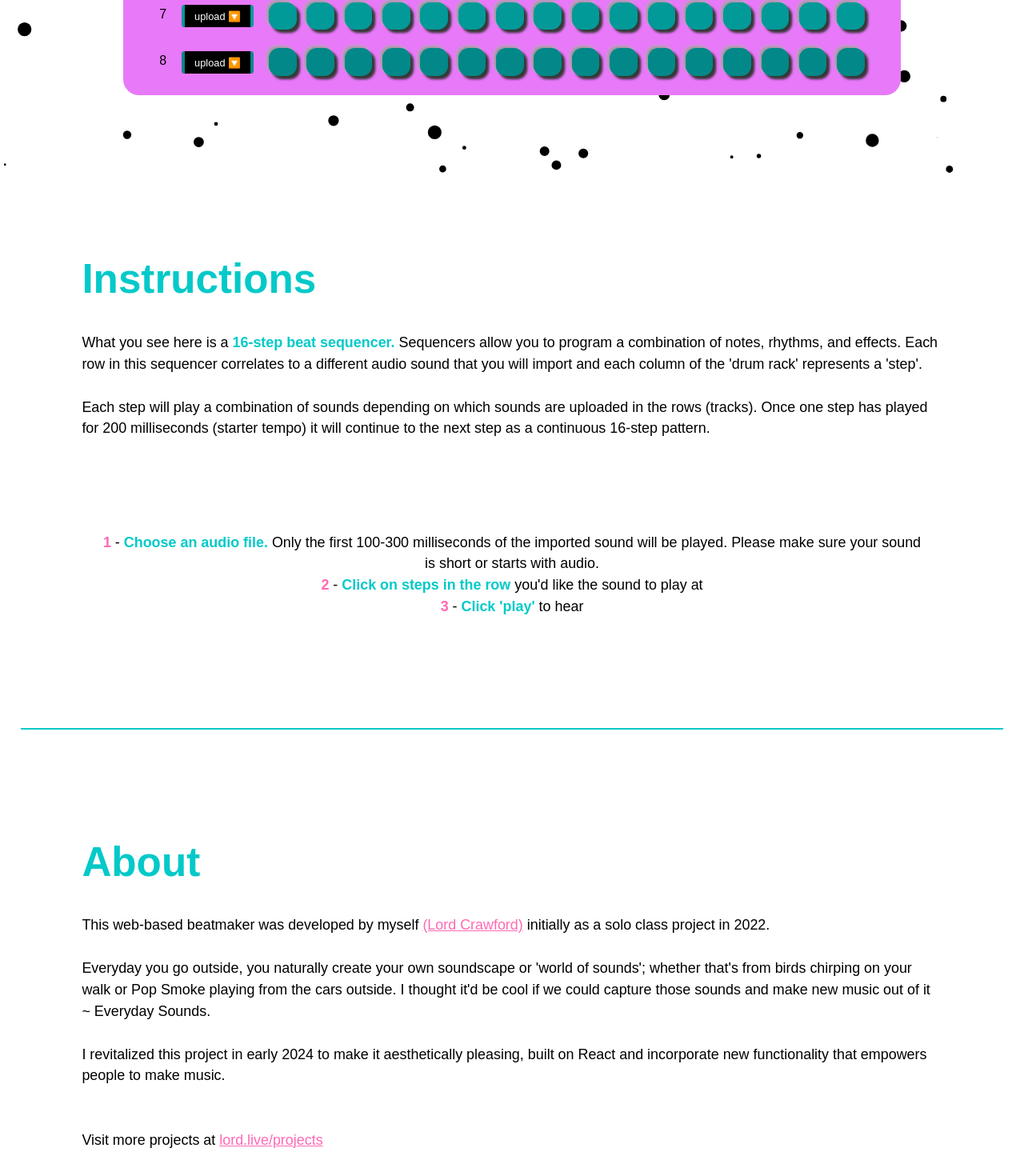
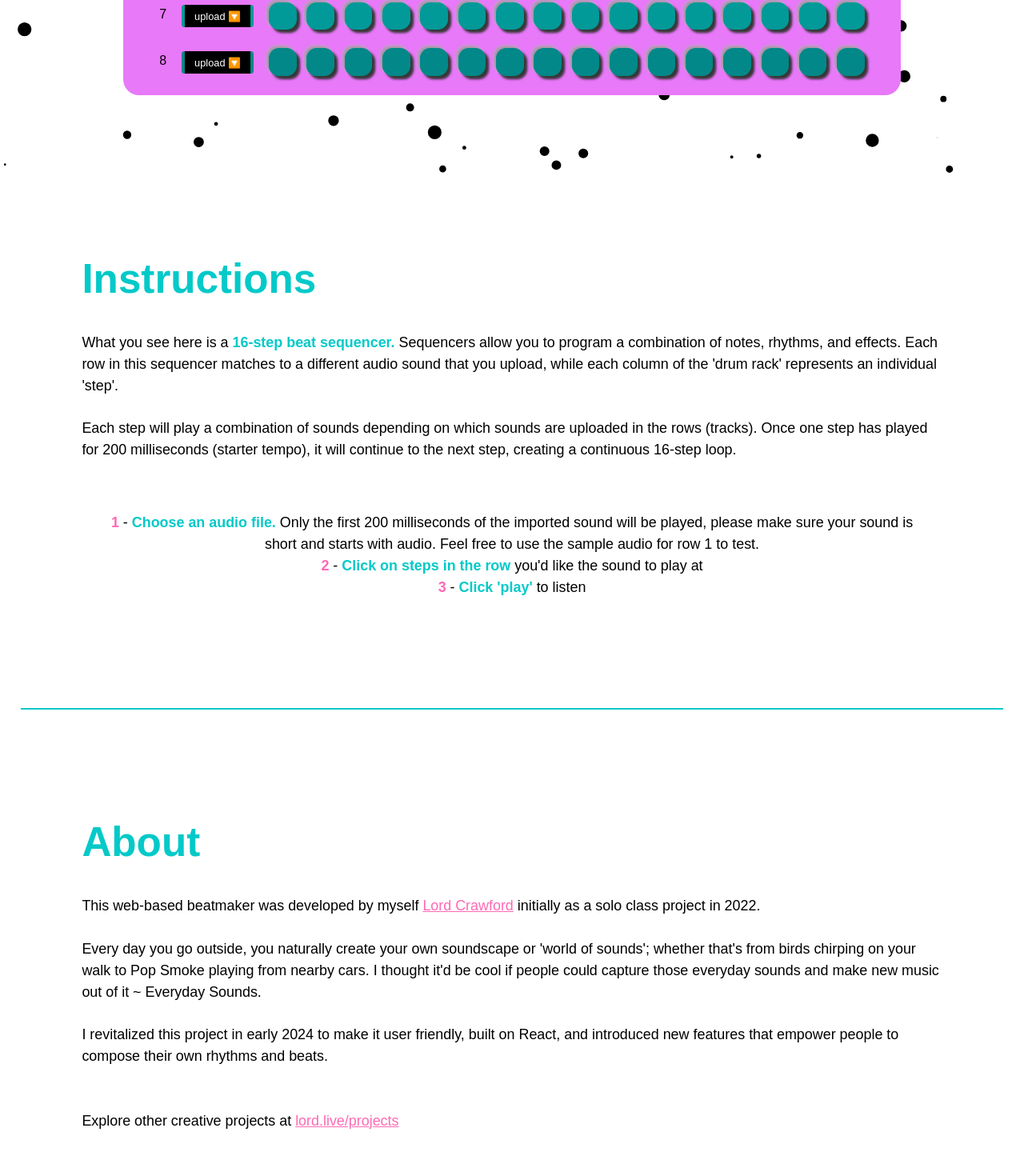
Before and after one commit to lordcrawford/everydaysounds2, a React (Create React App) app: page / in a window 1280 px wide. Shown: the part 583-2053 px from the top of the page at 80% size. Built offline with nearby package versions, Linux system fonts and the light colour scheme.

Commit message:
text edits

```diff
--- a/src/components/home.js
+++ b/src/components/home.js
@@ -40,7 +40,8 @@ const Home = () => {
                 <div id="top" className='justify-between flex flex-row mt-[1vw]'>
                     <h1 className=' font-limelight w-[45%] ml-[3%] text-[8vw] md:text-[4vw]
                     select-none mt-[1vw]' onClick={pageRefresh}>.EVERYDAY SOUNDS.</h1>
-                    <span className='md:hidden bg-fuchsia-400 p-[2%] self-center w-[40%] text-center rounded-[15px]'>mobile beta, works fully on desktop</span>
+                    <span className='md:hidden bg-fuchsia-400 p-[2%] self-center w-[40%] text-center rounded-[15px]'>
+                        [iOS / phone] turn on ringer or use headphones</span>
                     <nav id="top-nav-right" className='flex flex-col text-[3.5vw]
                     md:text-[1.5vw] mr-[1vw] md:mr-[3vw] mt-[1vw] space-y-[1vw]'>
                         <button id="instructions_button" className="hidden md:inline" onClick={scrollToInstructions}>...instructions...</button>
@@ -66,45 +67,48 @@ const Home = () => {
                 <div id="about_text" className=' pt-[5%]' ref={instructionsRef}>
 
                     <div className='px-[8%] leading-normal font-light pt-[5%] md:pt-[10%] md:text-[1.4vw]'>
-                        <span className='text-[#04C9C9] font-semibold text-[5vw] md:text-[4vw]'>Instructions</span><br/><br/>
+                        <span className='text-[#04C9C9] font-semibold text-[6vw] md:text-[4vw]'>Instructions</span><br/><br/>
 
                         What you see here is a <span className='font-semibold text-[#04C9C9]'> 16-step beat sequencer. </span>
                         Sequencers allow you to program a combination of notes, rhythms, and effects. Each
-                        row in this sequencer correlates to a different audio sound that you will import
-                        and each column of the 'drum rack' represents a 'step'.
+                        row in this sequencer matches to a different audio sound that you upload, while
+                        each column of the 'drum rack' represents an individual 'step'.
                         <br/><br/>
 
                         Each step will play a combination of sounds depending
-                        on which sounds are uploaded in the rows (tracks). Once one step has played for 200 milliseconds (starter tempo)
-                        it will continue to the next step as a continuous 16-step pattern.
+                        on which sounds are uploaded in the rows (tracks). Once one step has played for 200 milliseconds (starter tempo),
+                        it will continue to the next step, creating a continuous 16-step loop.
                     </div>
 
-                    <div className='space-y-[1%] px-[10%] pt-[9%] md:text-[1.4vw] text-center md:pb-[7%]'>
-                        <span className='font-semibold text-[#FF69B4]'>1</span> - <span className='font-semibold text-[#04C9C9]'>Choose an audio file. </span>Only the first 100-300
-                            milliseconds of the imported sound will be played. Please make sure your sound is short or starts
-                            with audio.<br/>
+                    <div className='space-y-[1%] px-[10%] pt-[9%] md:pt-[5%] md:text-[1.4vw] text-center md:pb-[7%]'>
+                        <span className='font-semibold text-[#FF69B4] md:hidden'>
+                            ~ For mobile and iOS devices, you must turn on ringer or use headphones ~
+                        <br/><br/></span>
+                        <span className='font-semibold text-[#FF69B4]'>1</span> - <span className='font-semibold text-[#04C9C9]'>Choose an audio file. </span>Only the first 200
+                            milliseconds of the imported sound will be played, please make sure your sound is short and starts
+                            with audio. Feel free to use the sample audio for row 1 to test.<br/>
                         <span className='font-semibold text-[#FF69B4]'>2</span> - <span className='font-semibold text-[#04C9C9]'>Click on steps in the row </span>you'd like the sound to play at <br/>
-                        <span className='font-semibold text-[#FF69B4]'>3</span> - <span className='font-semibold text-[#04C9C9]'>Click 'play'</span> to hear
+                        <span className='font-semibold text-[#FF69B4]'>3</span> - <span className='font-semibold text-[#04C9C9]'>Click 'play'</span> to listen
                     </div><br/><br/>
 
                     <hr style={{color: "#04C9C9", backgroundColor: "#04C9C9", height: "2px", border: "none", margin: "0 2% 0 2%"}}></hr>
 
                     <div className='px-[8%] leading-normal font-light pt-[5vw] md:pt-[10vw] pb-[20%] md:pb-[15%] md:text-[1.4vw]' ref={aboutRef}>
 
-                        <span className='text-[#04C9C9] font-semibold text-[5vw] md:text-[4vw]'>About</span><br/><br/>
+                        <span className='text-[#04C9C9] font-semibold text-[6vw] md:text-[4vw]'>About</span><br/><br/>
 
                         This web-based beatmaker was developed by myself <a href="https://www.lord.live" className='text-[#FF69B4] underline font-medium'>
-                        (Lord Crawford)</a> initially as a solo class project in 2022. <br/><br/>
+                        Lord Crawford</a> initially as a solo class project in 2022. <br/><br/>
 
-                        Everyday you go outside, you naturally create your own soundscape or 'world of sounds'; whether that's from birds chirping on your walk or
-                        Pop Smoke playing from the cars outside. I thought it'd be cool if we could capture those sounds and make new music
+                        Every day you go outside, you naturally create your own soundscape or 'world of sounds'; whether that's from birds chirping on your walk to
+                        Pop Smoke playing from nearby cars. I thought it'd be cool if people could capture those everyday sounds and make new music
                         out of it ~ Everyday Sounds. <br/><br/>
 
 
-                        I revitalized this project in early 2024 to make it aesthetically pleasing, built on React and incorporate
-                        new functionality that empowers people to make music. <br/><br/><br/>
+                        I revitalized this project in early 2024 to make it user friendly, built on React, and introduced
+                        new features that empower people to compose their own rhythms and beats. <br/><br/><br/>
 
-                        Visit more projects at <a href="https://www.lord.live" className='text-[#FF69B4] underline font-medium'>lord.live/projects</a>
+                        Explore other creative projects at <a href="https://www.lord.live/projects" className='text-[#FF69B4] underline font-medium'>lord.live/projects</a>
 
                     </div>
                 </div>
```
Also changed, not shown: src/components/step.css (indentation only).
